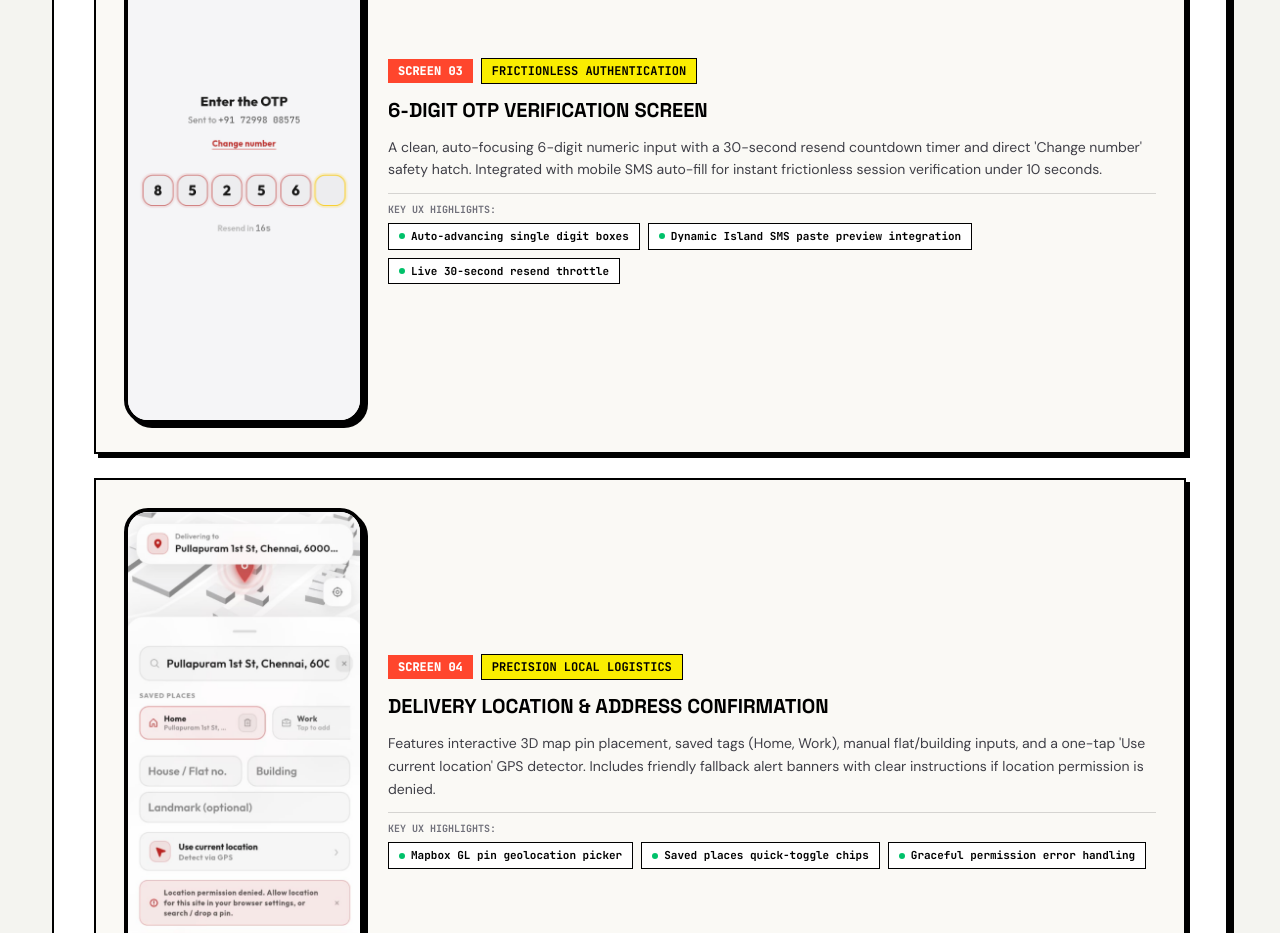
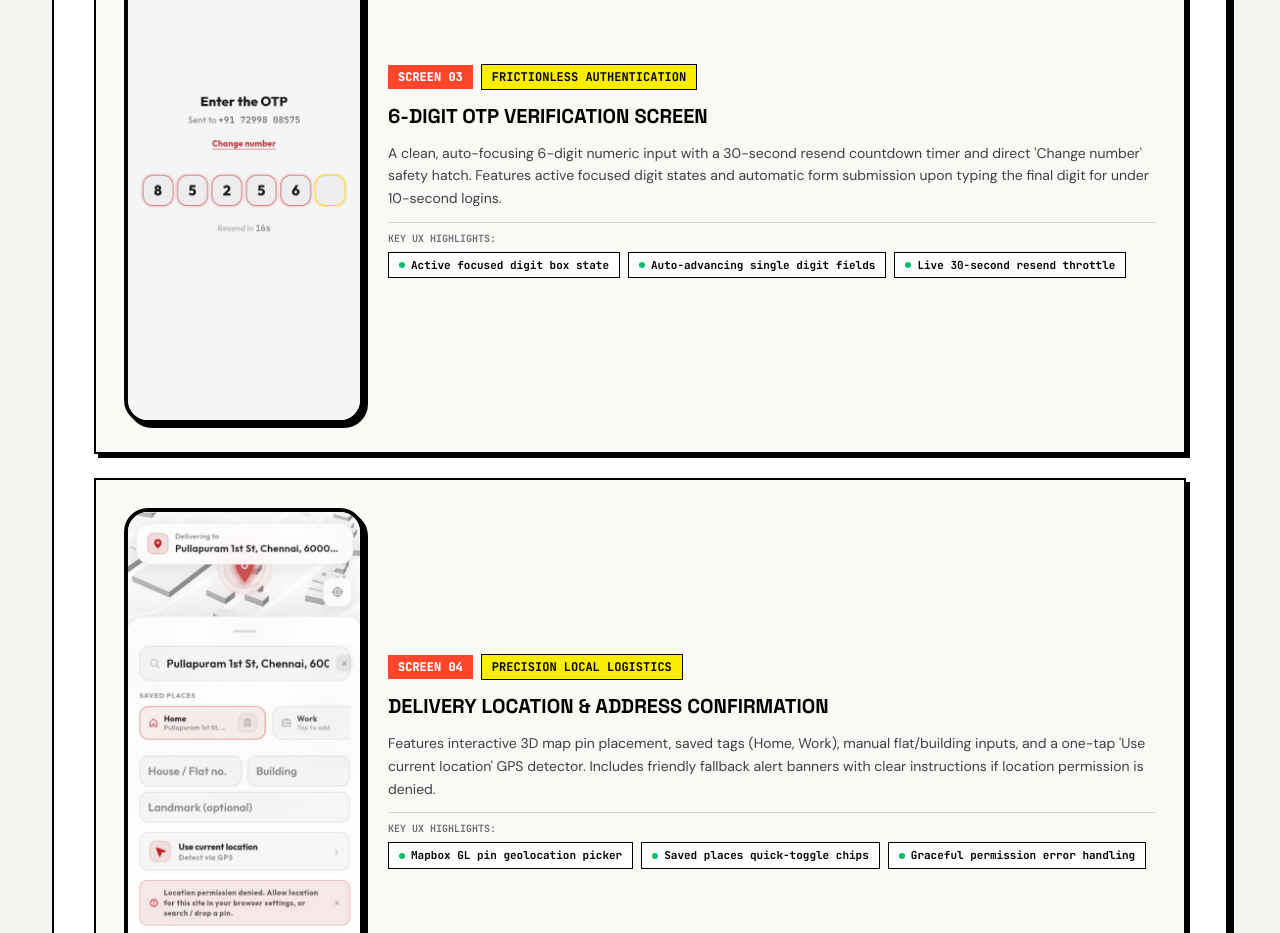
Before and after one commit to santhosh-a-designer/portfolio, a Next.js app: page /case-studies/vidyas-kitchen-pwa in a window 1280 px wide. Shown: the part 5900-6833 px from the top of the page. Built offline with nearby package versions, Linux system fonts and the light colour scheme; no server answers.

Commit message:
feat(case-study): replace OTP screen image with new filled state screenshot

```diff
--- a/app/case-studies/vidyas-kitchen-pwa/page.tsx
+++ b/app/case-studies/vidyas-kitchen-pwa/page.tsx
@@ -660,8 +660,8 @@ export default function VidyasKitchenCaseStudyPage() {
                       title: "6-Digit OTP Verification Screen",
                       tag: "Frictionless Authentication",
                       img: "/case-studies/vidyas-kitchen/v3/03-otp-verification.png",
-                      desc: "A clean, auto-focusing 6-digit numeric input with a 30-second resend countdown timer and direct 'Change number' safety hatch. Integrated with mobile SMS auto-fill for instant frictionless session verification under 10 seconds.",
-                      highlights: ["Auto-advancing single digit boxes", "Dynamic Island SMS paste preview integration", "Live 30-second resend throttle"],
+                      desc: "A clean, auto-focusing 6-digit numeric input with a 30-second resend countdown timer and direct 'Change number' safety hatch. Features active focused digit states and automatic form submission upon typing the final digit for under 10-second logins.",
+                      highlights: ["Active focused digit box state", "Auto-advancing single digit fields", "Live 30-second resend throttle"],
                     },
                     {
                       step: "04",
```
